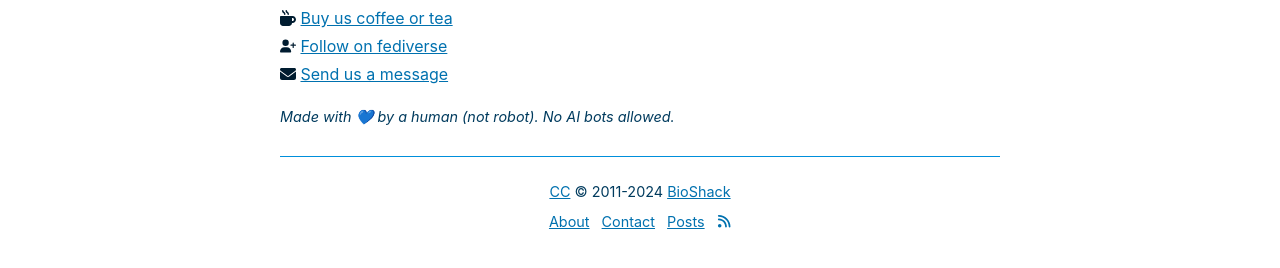
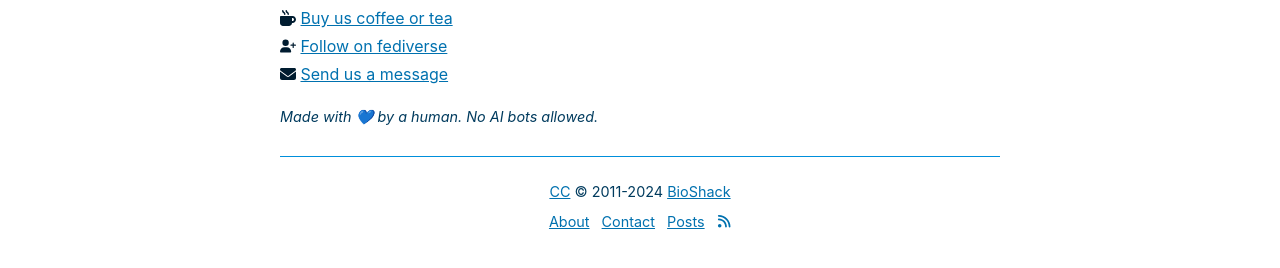
Before and after one commit to megdna/pond, a Jekyll site: the page built from pages/home.md, in a window 1280 px wide. Shown: the part 402-670 px from the top of the page. Built offline with Jekyll 4.4.1, drawn with Linux system fonts in a browser that asks for light colours.

Commit message:
Update home.md

```diff
--- a/pages/home.md
+++ b/pages/home.md
@@ -24,4 +24,4 @@ We are a group of bioneers and citizen scientists building a better future with
 </li>
 </ul>
 
-<cite>Made with 💙 by a human (not robot). No AI bots allowed.</cite>
+<cite>Made with 💙  by a human. No AI bots allowed.</cite>
```
